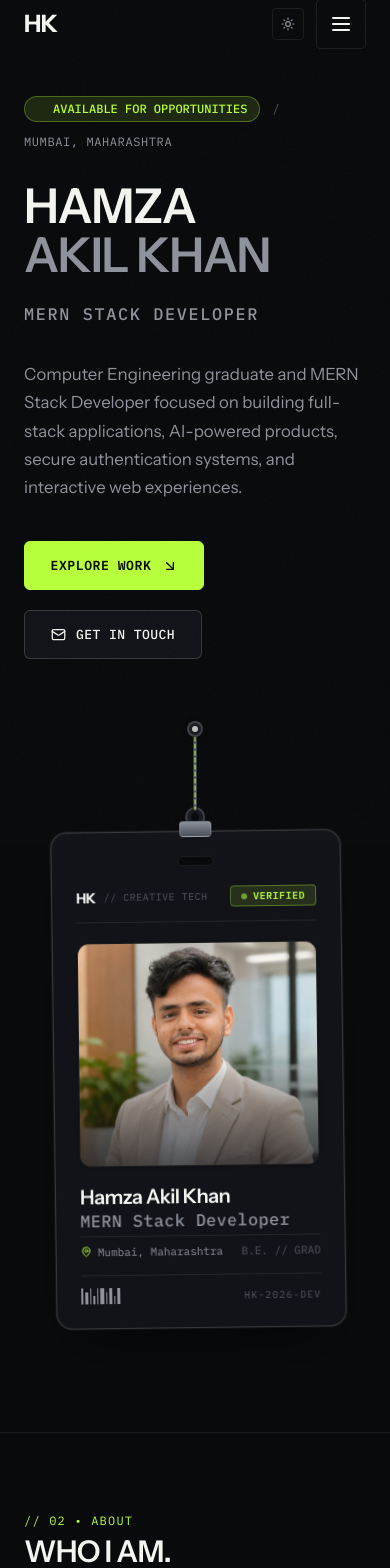
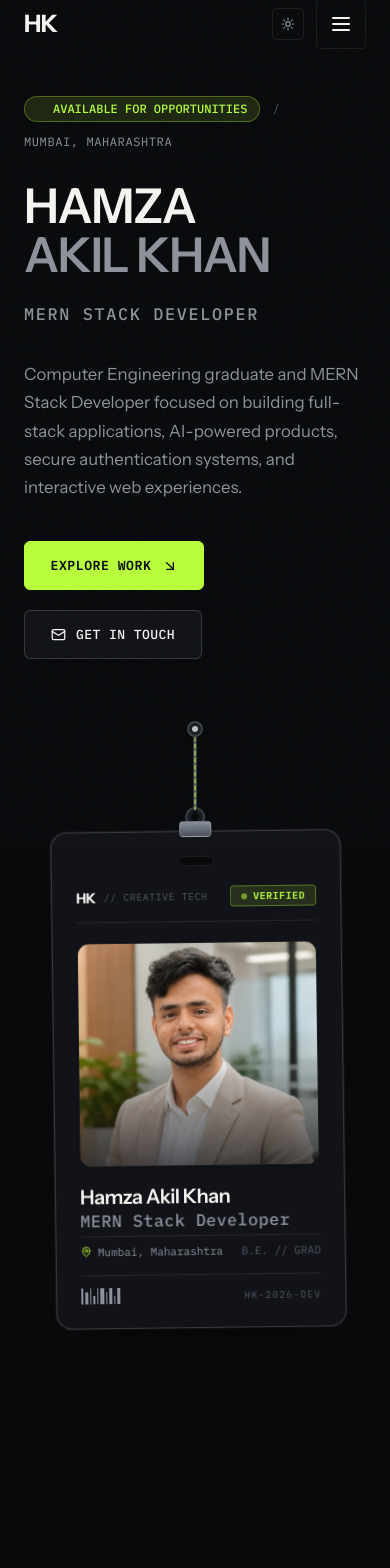
Before and after one commit to hamzaKhan2004/Portfolio, a React (Vite) app: page / in a window 390 px wide. Shown: the top 1568 px of the page. Built offline with nearby package versions, Linux system fonts and the light colour scheme.

Commit message:
ID UI fixed for Mobiled Device

```diff
--- a/src/components/IdCard.jsx
+++ b/src/components/IdCard.jsx
@@ -516,7 +516,6 @@ export default function IdCard({ introPhase = "ready", onIntroSettled }) {
       style={{
         perspective: "1200px",
         paddingTop: "6px",
-        paddingBottom: "8px",
       }}
       aria-label="Hamza Akil Khan interactive physical identity card"
     >
@@ -578,9 +577,10 @@ export default function IdCard({ introPhase = "ready", onIntroSettled }) {
       </div>
 
       {/* Moving Card Assembly (Hook + Card as a unified physical unit) */}
-      <div
-        ref={cardAssemblyRef}
-        className="relative flex flex-col items-center select-none"
+      <div className="hero-card-scaler relative flex flex-col items-center">
+        <div
+          ref={cardAssemblyRef}
+          className="relative flex flex-col items-center select-none"
         style={{
           transformOrigin: "center top",
           willChange: "transform",
@@ -836,5 +836,6 @@ export default function IdCard({ introPhase = "ready", onIntroSettled }) {
         </div>
       </div>
     </div>
+    </div>
   );
 }
--- a/src/styles/index.css
+++ b/src/styles/index.css
@@ -364,3 +364,24 @@ input:focus-visible {
     padding-bottom: 0;
   }
 }
+
+/* ID Card Layout & Reserved Vertical Motion Spacing */
+#hero-id-card-wrapper {
+  padding-bottom: 8px;
+}
+
+@media (max-width: 1023px) {
+  #hero-id-card-wrapper {
+    /* Reserve vertical document flow space for the card's downward scroll translation
+       so the following section (About) starts after the card's rendered area */
+    padding-bottom: calc(min(280px, 40vh) + 32px);
+  }
+}
+
+/* Proportional scaling on narrow mobile viewports to prevent overflow while preserving design */
+@media (max-width: 359px) {
+  .hero-card-scaler {
+    transform: scale(0.88);
+    transform-origin: top center;
+  }
+}
```
